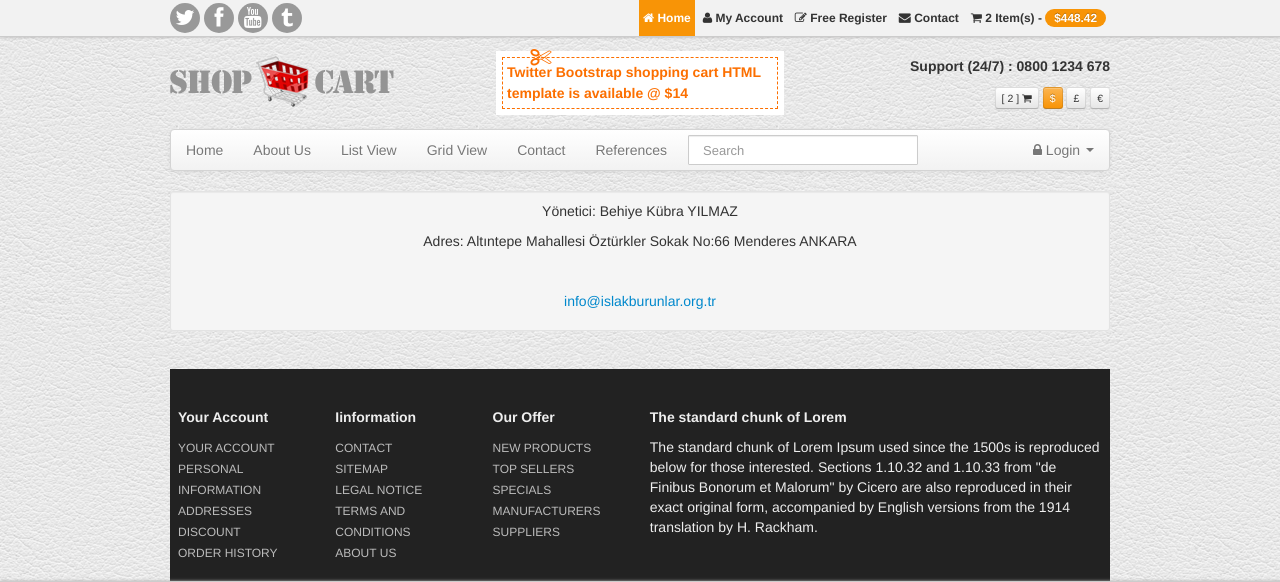
After one commit to behiyekubrayilmaz/DjangoProje, a Django app: page /contact in a window 1280 px wide. The commit adds this page. Shown: the top 582 px of the page. Run offline with Django 3.2, Linux system fonts and the light colour scheme; data comes from the database, SQL or seed files in the repository; both versions use the stored data as it was after the commit; some libraries are stand-ins or nearby versions.

Commit message:
Added aboutus

```diff
--- a/event/models.py
+++ b/event/models.py
@@ -15,7 +15,6 @@ class Category(models.Model):
     description = models.CharField(max_length=255)
     image=models.ImageField(blank=True,upload_to='images/')
     status=models.CharField(max_length=10,choices=STATUS)
-
     slug = models.SlugField()
     parent = models.ForeignKey('self', blank=True, null=True, related_name='children', on_delete=models.CASCADE)  #self denildiği zaman kendi id si
     create_at = models.DateTimeField(auto_now_add=True)
--- a/home/models.py
+++ b/home/models.py
@@ -1,3 +1,4 @@
+from ckeditor_uploader.fields import RichTextUploadingField
 from django.db import models
 
 # Create your models here.
@@ -24,9 +25,9 @@ class Setting(models.Model):
     instagram = models.CharField(max_length=150)
     twitter = models.CharField(max_length=150)
     facebook = models.CharField(max_length=150)
-    aboutus = models.TextField()
-    contact = models.TextField(blank=True)
-    references = models.TextField()
+    aboutus = RichTextUploadingField()
+    contact = RichTextUploadingField(blank=True)
+    references = RichTextUploadingField()
     status = models.CharField(max_length=10, choices=STATUS)
     create_at = models.DateTimeField(auto_now_add=True)
     update_at = models.DateTimeField(auto_now=True)
--- /dev/null
+++ b/home/templates/contact.html
@@ -0,0 +1,22 @@
+{% extends "homebase.html" %}
+
+{% block title %} contact {{ setting.company}} {% endblock %}
+{% block keywords %} {{ setting.keywords}} {% endblock %}
+{% block description %} {{ setting.description}} {% endblock %}
+
+{% block head %}
+    <link rel='shortcut icon' type='image/x-icon' href='{{setting.icon.url}}' />
+{% endblock %}
+
+
+{% block body %}
+
+<div class="row">
+    <div class="span12">
+        <div class="well well-small">
+            {{ setting.contact|safe }}
+        </div>
+    </div>
+</div>
+
+    {% endblock %}
--- a/home/templates/header.html
+++ b/home/templates/header.html
@@ -66,12 +66,12 @@ Navigation Bar Section
                 </a>
                 <div class="nav-collapse">
                     <ul class="nav">
-                        <li class="active"><a href="index.html">Home	</a></li>
+                        <li class=""><a href="/">Home	</a></li>
+                        <li class=""><a href="/aboutus">About Us</a></li>
                         <li class=""><a href="list-view.html">List View</a></li>
                         <li class=""><a href="grid-view.html">Grid View</a></li>
-                        <li class=""><a href="three-col.html">Three Column</a></li>
-                        <li class=""><a href="four-col.html">Four Column</a></li>
-                        <li class=""><a href="general.html">General Content</a></li>
+                        <li class=""><a href="/contact">Contact</a></li>
+                        <li class=""><a href="/references">References</a></li>
                     </ul>
                     <form action="#" class="navbar-search pull-left">
                         <input type="text" placeholder="Search" class="search-query span2">
--- a/home/urls.py
+++ b/home/urls.py
@@ -5,6 +5,7 @@ from . import views
 urlpatterns = [
     # ex: /polls/
     path('', views.index, name='index'),
+
     # ex: /polls/5/
     #path('<int:question_id>/', views.detail, name='detail'),
 
--- a/home/views.py
+++ b/home/views.py
@@ -7,5 +7,20 @@ from home.models import Setting
 
 def index(request):
     setting = Setting.objects.get(pk=1)
-    context = {'setting': setting}
+    context = {'setting': setting,'page':'home'}
     return render(request, 'index.html', context)
+
+def aboutus(request):
+    setting = Setting.objects.get(pk=1)
+    context = {'setting': setting, 'page':'aboutus'}
+    return render(request, 'aboutus.html', context)
+
+def references(request):
+    setting = Setting.objects.get(pk=1)
+    context = {'setting': setting, 'page':'references'}
+    return render(request, 'references.html', context)
+
+def contact(request):
+    setting = Setting.objects.get(pk=1)
+    context = {'setting': setting, 'page':'contact'}
+    return render(request, 'contact.html', context)
--- a/ozel2/urls.py
+++ b/ozel2/urls.py
@@ -18,8 +18,13 @@ from django.conf.urls.static import static
 from django.contrib import admin
 from django.urls import path, include
 
+from home import views
+
 urlpatterns = [
     path('', include('home.urls')),
+    path('aboutus', views.aboutus, name='aboutus'),
+    path('references', views.references, name='references'),
+    path('contact', views.contact, name='contact'),
     path('event/', include('event.urls')),
     path('home/', include('home.urls')),
     path('admin/', admin.site.urls),
```
Also changed, not shown: home/templates/aboutus.html (added, +22 -0 lines), home/templates/references.html (added, +22 -0 lines), db.sqlite3.
